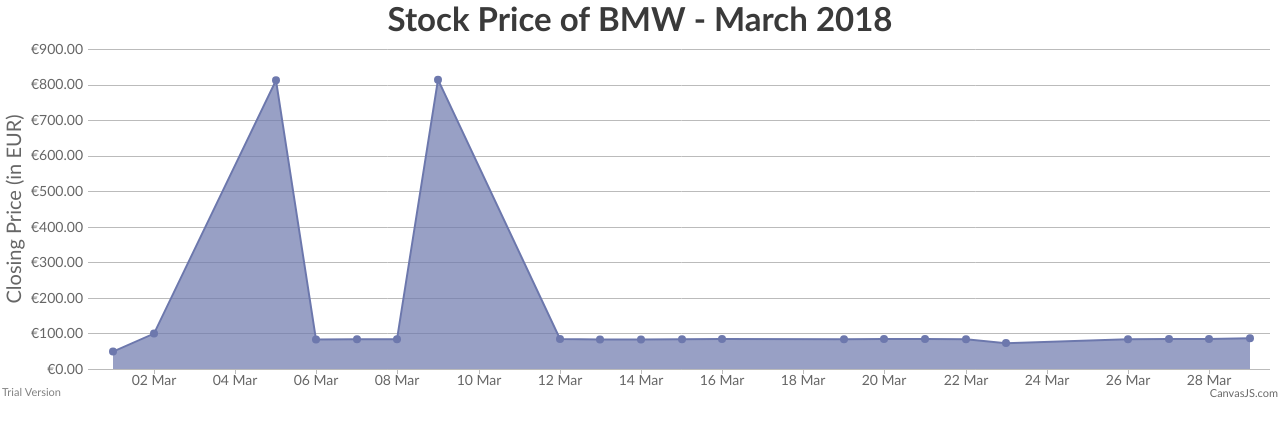
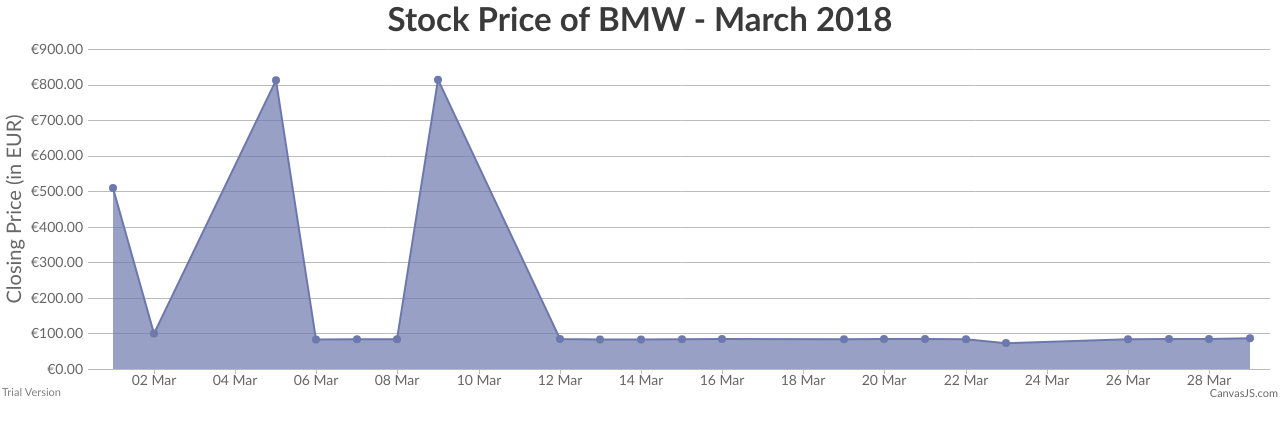
Before and after one commit to cgungaloo/chart-app, a React (Create React App) app: page / in a window 1280 px wide. Shown: the top 436 px of the page. Built offline with nearby package versions, Linux system fonts and the light colour scheme.

Commit message:
testing jenkinsfile

```diff
--- a/src/App.js
+++ b/src/App.js
@@ -36,7 +36,7 @@
         xValueFormatString: "DD MMM",
         yValueFormatString: "€##0.00",
         dataPoints: [
-          { x: new Date("2018-03-01"), y: 50.3},
+          { x: new Date("2018-03-01"), y: 510.3},
           { x: new Date("2018-03-02"), y: 100.97},
           { x: new Date("2018-03-05"), y: 813.49},
           { x: new Date("2018-03-06"), y: 84.16},
```
